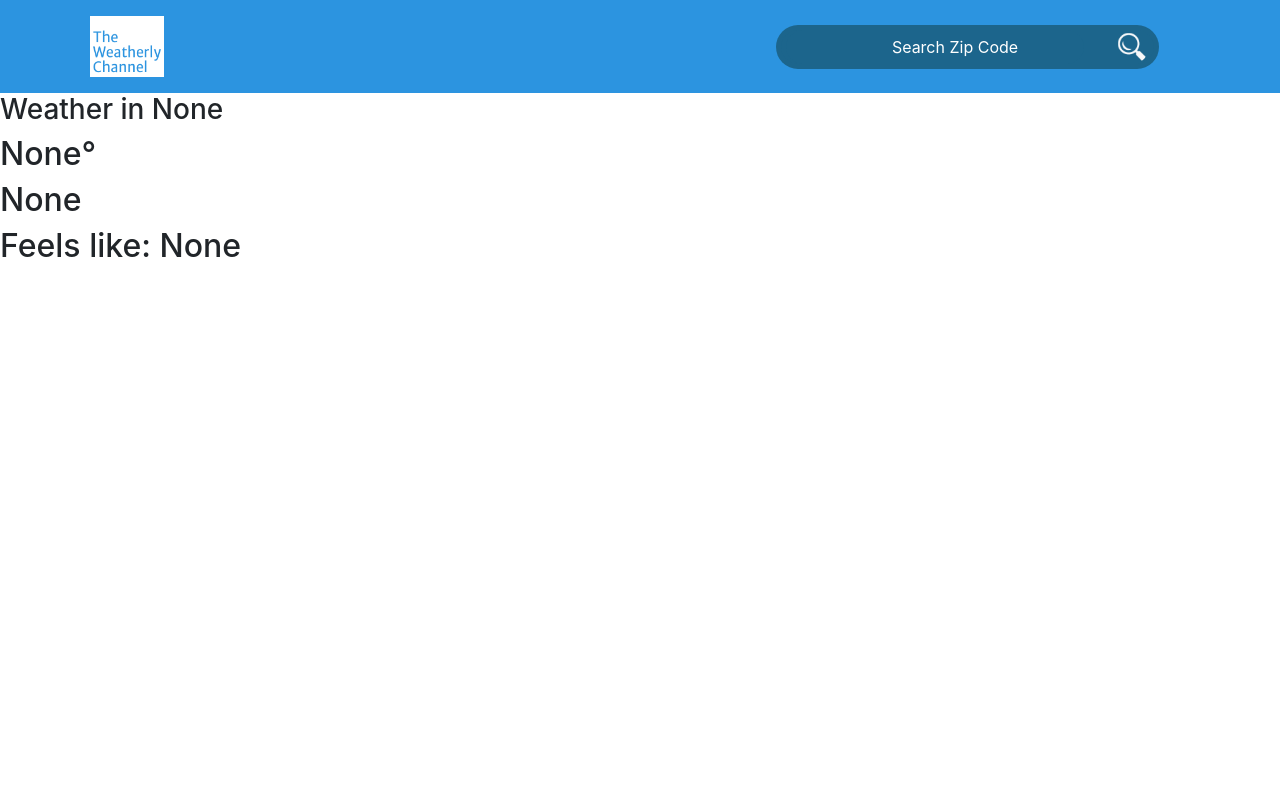
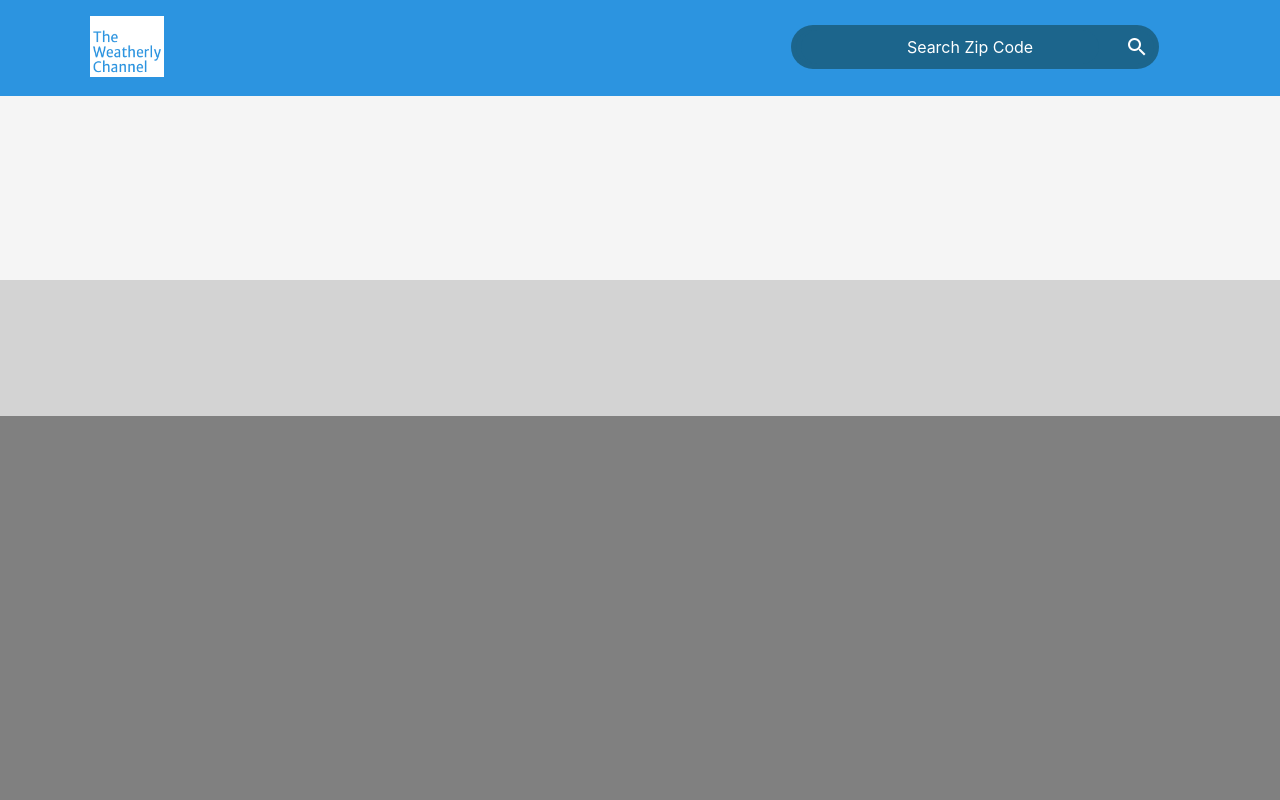
Before and after one commit to Micah779/Weatherly, a Flask app: page / in a window 1280 px wide. Run offline with Flask 3, Linux system fonts and the light colour scheme; some libraries are stand-ins or nearby versions.

Commit message:
seperated divs for application sections

```diff
--- a/static/css/style.css
+++ b/static/css/style.css
@@ -1,12 +1,29 @@
 /* styling for index.html */
 
-.search-button {
-    background: url('/static/media/searchicon.png') 100% center no-repeat;
-    background-size:contain;
+/* Define heights and background colors for the sections */
+.sec1 {
+    height: 12vh;
+    background-color: #2C94E0; /* Blue */
 }
 
+.sec2 {
+    height: 23vh;
+    background-color: #f5f5f5;
+}
+
+.sec3 {
+    height: 17vh;
+    background-color: #d3d3d3;
+}
+
+.sec4 {
+    height: 48vh;
+    background-color: #808080;
+}
+
+
 .topnav {
-    background-color: #2C94E0;
+    background-color:#2C94E0;
     overflow: hidden;
     display: flex;
     justify-content: space-between;
@@ -33,8 +50,9 @@
 }
 
 .search-button {
-    padding-right: 20px;
-    padding-left: 45px;
+    padding-right: 10px;
+    padding-left: 40px;
+    background: url('/static/media/searchicon.png') 100% center no-repeat;
 }
 
 .form-inline {
--- a/templates/index.html
+++ b/templates/index.html
@@ -11,21 +11,29 @@
 <body>
 
     <!-- Navigation Bar -->
-
-    <nav class="topnav">
+    <div class="sec1">
+        <nav class="topnav">
             <img src="/static/media/WeatherlyWhite.png" alt="Weatherly Logo" width="73.5" height="61" class="logo">
-        <form class="form-inline" action="{{ url_for('index') }}" method="post">
+         <form class="form-inline" action="{{ url_for('index') }}" method="post">
             <div class="input-background">
                 <input class="zip-input" type="text" placeholder="Search Zip Code" name="zipCode">
                 <input class="search-button" type="submit" value="">
             </div>
         </form>
-    </nav>
+        </nav>
+    </div>
 
-    <h3>Weather in {{ location }}</h3>
-    <h2>{{ temp }}°</h2>
-    <h2>{{ weather }}</h2>
-    <h2>Feels like: {{ feels_like }}</h2>
+    <div class="sec2">
+
+    </div>
+
+    <div class="sec3">
+
+    </div>
+
+    <div class="sec4">
+
+    </div>
 
     <script src="https://code.jquery.com/jquery-3.3.1.slim.min.js" integrity="sha384-q8i/X+965DzO0rT7abK41JStQIAqVgRVzpbzo5smXKp4YfRvH+8abtTE1Pi6jizo" crossorigin="anonymous"></script>
     <script src="https://cdnjs.cloudflare.com/ajax/libs/popper.js/1.14.7/umd/popper.min.js" integrity="sha384-UO2eT0CpHqdSJQ6hJty5KVphtPhzWj9WO1clHTMGa3JDZwrnQq4sF86dIHNDz0W1" crossorigin="anonymous"></script>
```
Also changed, not shown: static/media/searchicon.png.
